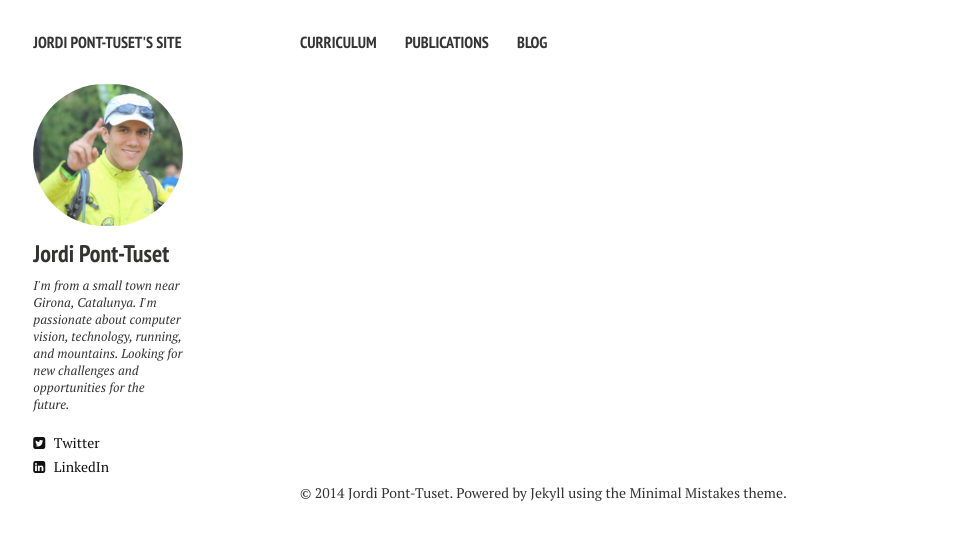
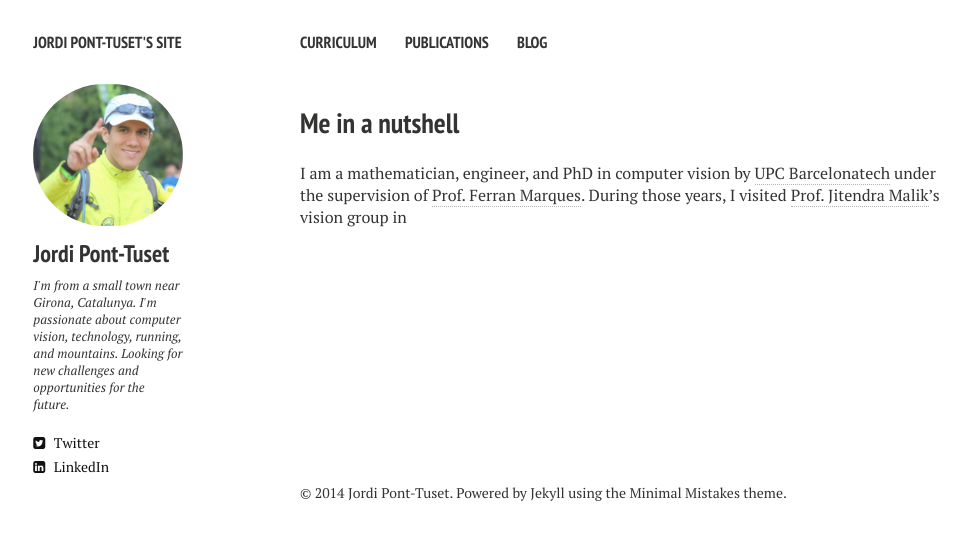
Before and after one commit to jponttuset/jponttuset.github.io, a Jekyll site: the page built from index.md, in a window 1280 px wide. Shown: the top 540 px of the page, without its empty margins (20-990 px from the left). Built offline with Jekyll 4.4.1, drawn with Linux system fonts in a browser that asks for light colours; nearby versions of some CDN libraries.

Commit message:
- First draft with minimal mistakes

```diff
--- a/index.md
+++ b/index.md
@@ -3,3 +3,6 @@ layout: page
 description: "Jordi Pont-Tuset's website"
 tags: [Jekyll, theme, responsive, blog, template]
 ---
+## Me in a nutshell
+
+I am a mathematician, engineer, and PhD in computer vision by [UPC Barcelonatech](http://www.upc.edu) under the supervision of [Prof. Ferran Marques](https://imatge.upc.edu/web/ferran). During those years, I visited [Prof. Jitendra Malik](http://www.cs.berkeley.edu/~malik/)'s vision group in
```
